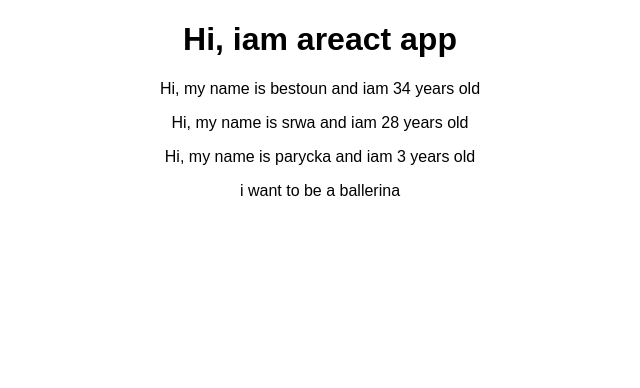
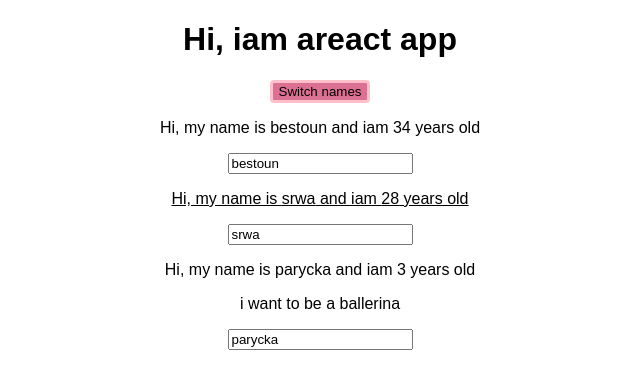
Before and after one commit to SrwaHariri/ReactPlayGround, a React (Create React App) app: page / in a window 1280 px wide. Shown: the top 388 px of the page, without its empty margins (320-960 px from the left). Built offline with nearby package versions, Linux system fonts and the light colour scheme.

Commit message:
using two way bindng ,event handlers ,passing values to components and  ways of changing state of the app examples

```diff
--- a/src/App.css
+++ b/src/App.css
@@ -1,3 +1,13 @@
 .App {
   text-align: center;
 }
+.button-style {
+  border: 3px solid pink;
+  border-radius: 4px;
+  background: palevioletred;
+  cursor: pointer;
+}
+.person1 {
+  text-decoration-line: underline;
+  cursor: pointer;
+}
--- a/src/App.js
+++ b/src/App.js
@@ -10,17 +10,48 @@ class App extends Component {
       { name: "parycka", age: 3 }
     ]
   };
+  switchNameHandler = newName => {
+    // console.log("clicked!");
+    // DON'T DO THIS: this.state.persons[0].name="someNewName"
+    this.setState({
+      persons: [
+        { name: newName, age: 34 },
+        { name: "daya", age: 28 },
+        { name: "parygull", age: 4 }
+      ]
+    });
+  };
+  nameChangeHandler = event => {
+    this.setState({
+      persons: [
+        { name: "bestoun", age: 34 },
+        { name: event.target.value, age: 28 },
+        { name: "parygull", age: 3 }
+      ]
+    });
+  };
   render() {
     return (
       <div className="App">
         <h1> Hi, iam areact app</h1>
+        <button
+          onClick={this.switchNameHandler.bind(this, "bawa")}
+          className="button-style"
+        >
+          Switch names
+        </button>
         <Person
           name={this.state.persons[0].name}
           age={this.state.persons[0].age}
         />
         <Person
+          className="person1"
           name={this.state.persons[1].name}
           age={this.state.persons[1].age}
+          // this is for changing the array index[0] wich is the first person
+          //the bind is for binding th evalue of newName in switch handler method
+          blik={this.switchNameHandler.bind(this, "bawa aziz")}
+          changed={this.nameChangeHandler}
         />
         <Person
           name={this.state.persons[2].name}
--- a/src/Person/Person.js
+++ b/src/Person/Person.js
@@ -2,10 +2,11 @@ import React from "react";
 const person = props => {
   return (
     <div>
-      <p>
+      <p onClick={props.blik} className={props.className}>
         Hi, my name is {props.name} and iam {props.age} years old
       </p>
       <p>{props.children}</p>
+      <input type="text" onChange={props.changed} value={props.name} />
     </div>
   );
 };
```
